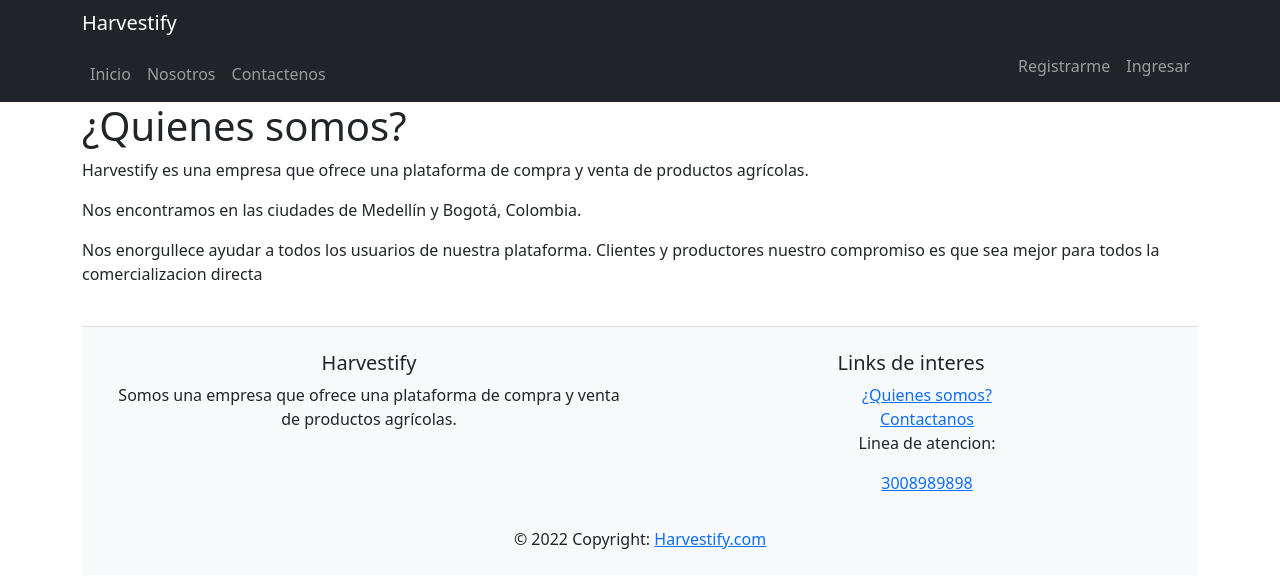
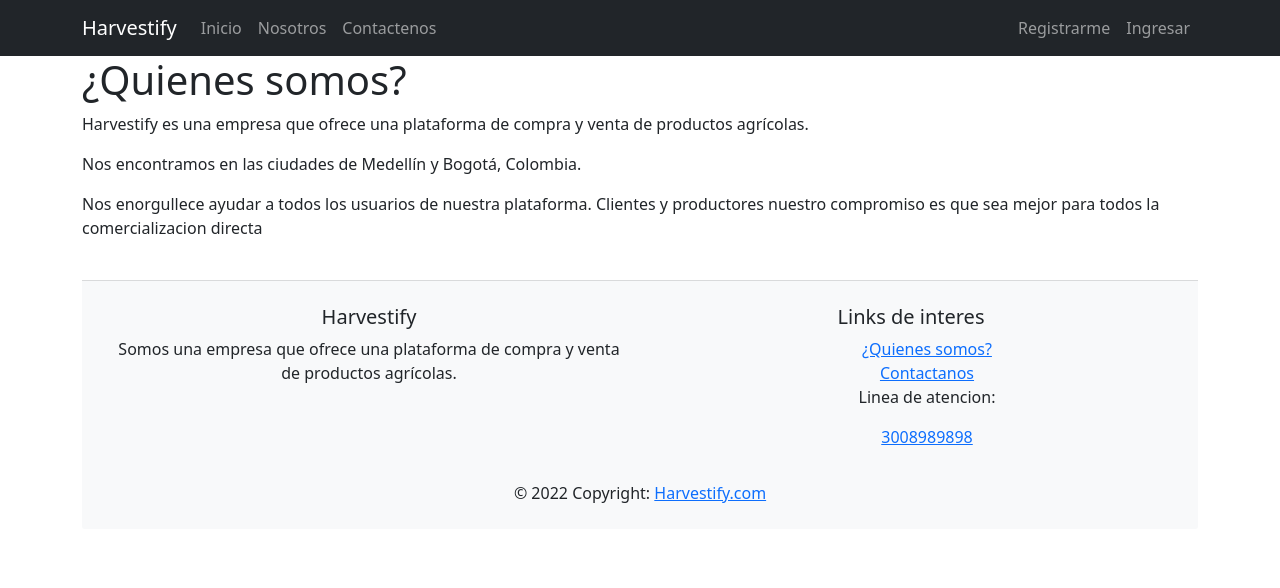
Before and after one commit to juanernestog/har-front, a React (Create React App) app: page /about in a window 1280 px wide. Shown: the top 588 px of the page. Built offline with nearby package versions, Linux system fonts and the light colour scheme.

Commit message:
fixed header from breaking into 2 lines

```diff
--- a/src/components/Header.js
+++ b/src/components/Header.js
@@ -6,13 +6,13 @@ import NavUser from './NavUser';
 export default function Header() {
   return (
     <Navbar bg="dark" variant="dark" expand="md">
-      <Container className="d-inline-block align-middle">
+      <Container className="align-middle">
         <Navbar.Brand as={Link} to="/">
           Harvestify
         </Navbar.Brand>
         <Navbar.Toggle aria-controls="basic-navbar-nav" />
         <Navbar.Collapse id="basic-navbar-nav">
-          <Nav className="me-auto mt-3">
+          <Nav className="me-auto">
             <Nav.Link as={Link} to="/">
               Inicio
             </Nav.Link>
```
